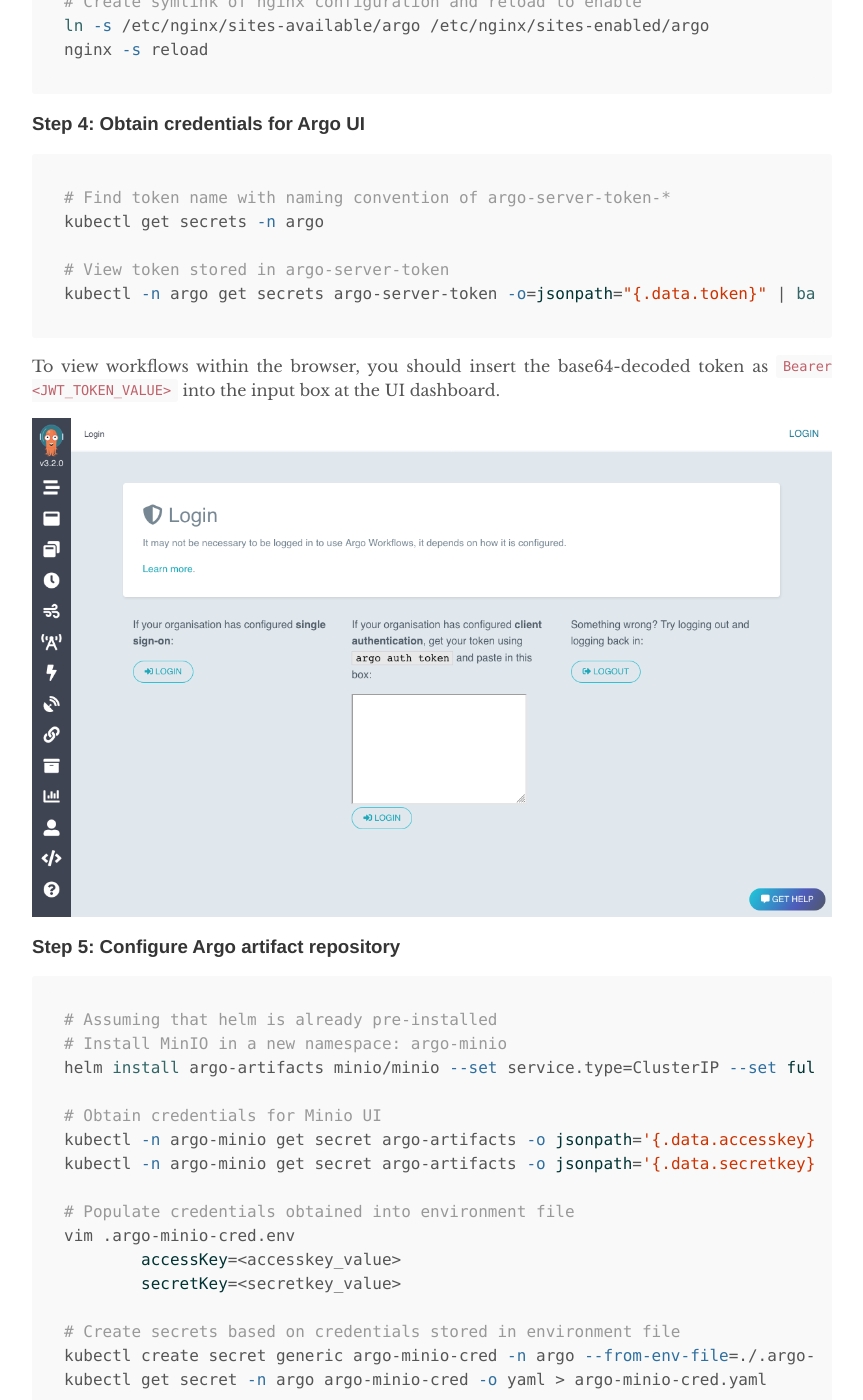
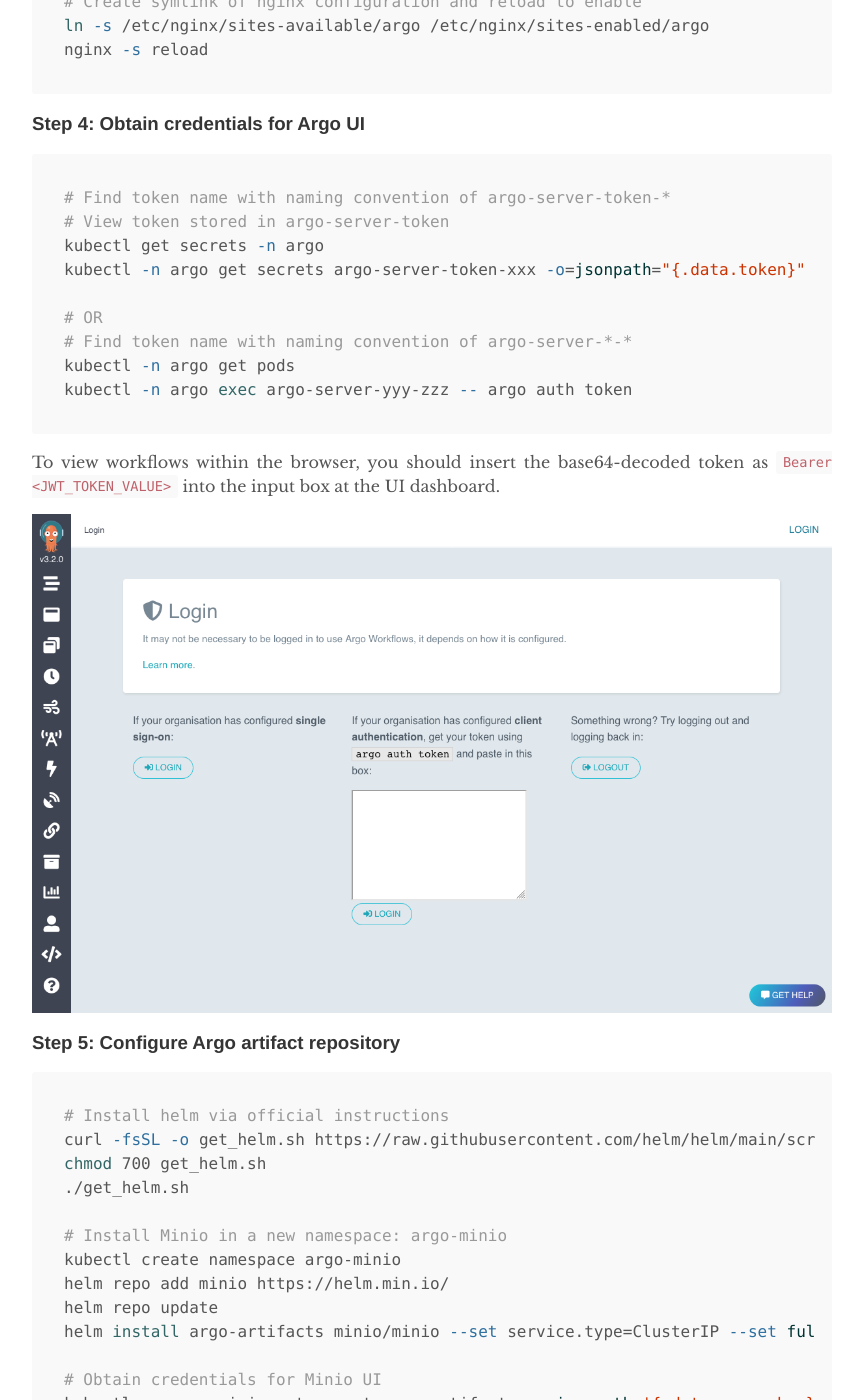
Before and after one commit to andreathniah/bucketoftears, a Jekyll site: the page built from _posts/2021-10-17-prod-install-argo-workflow.md, in a window 1280 px wide and 1400 px high, scrolled down 1769 px. Shown: the whole window, without its empty margins (208-1071 px from the left). Built offline with Jekyll 4.4.1, drawn with Linux system fonts in a browser that asks for light colours.

````diff
--- a/_posts/2021-10-17-prod-install-argo-workflow.md
+++ b/_posts/2021-10-17-prod-install-argo-workflow.md
@@ -73,10 +73,14 @@ nginx -s reload
 
 ```bash
 # Find token name with naming convention of argo-server-token-*
+# View token stored in argo-server-token
 kubectl get secrets -n argo
+kubectl -n argo get secrets argo-server-token-xxx -o=jsonpath="{.data.token}" | base64 -d; echo
 
-# View token stored in argo-server-token
-kubectl -n argo get secrets argo-server-token -o=jsonpath="{.data.token}" | base64 -d; echo
+# OR
+# Find token name with naming convention of argo-server-*-*
+kubectl -n argo get pods
+kubectl -n argo exec argo-server-yyy-zzz -- argo auth token
 ```
 
 To view workflows within the browser, you should insert the base64-decoded token as `Bearer <JWT_TOKEN_VALUE>` into the input box at the UI dashboard.
@@ -86,8 +90,15 @@ To view workflows within the browser, you should insert the base64-decoded token
 ### Step 5: Configure Argo artifact repository
 
 ```bash
-# Assuming that helm is already pre-installed
-# Install MinIO in a new namespace: argo-minio
+# Install helm via official instructions
+curl -fsSL -o get_helm.sh https://raw.githubusercontent.com/helm/helm/main/scripts/get-helm-3
+chmod 700 get_helm.sh
+./get_helm.sh
+
+# Install Minio in a new namespace: argo-minio
+kubectl create namespace argo-minio
+helm repo add minio https://helm.min.io/
+helm repo update
 helm install argo-artifacts minio/minio --set service.type=ClusterIP --set fullnameOverride=argo-artifacts --namespace argo-minio
 
 # Obtain credentials for Minio UI
````
Also changed, not shown: _posts/2021-09-10-prod-setup-kubernetes.md (+17 -7 lines).
